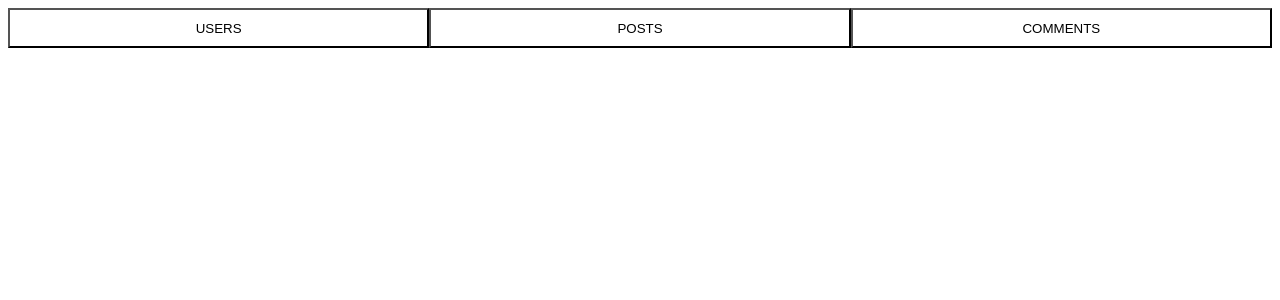
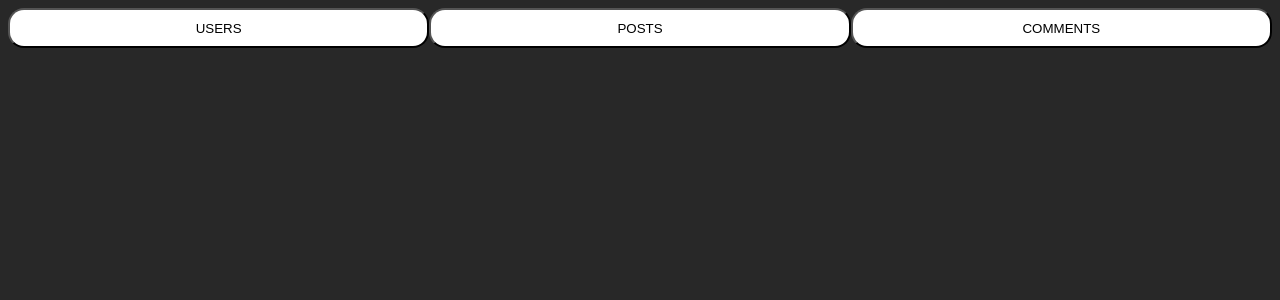
Before and after one commit to nishexe/react-challenge-dave-grey-api, a React (Vite) app: page / in a window 1280 px wide. Shown: the top 300 px of the page. Built offline with nearby package versions, Linux system fonts and the light colour scheme.

Commit message:
added some dark styling to go easy on eyes

```diff
--- a/src/App.css
+++ b/src/App.css
@@ -2,9 +2,19 @@ button {
   cursor: pointer;
   width: 100%;
   height: 40px;
+  border-radius: 16px;
 }
 .buttonsHeader {
   display: flex;
   align-items: center;
   justify-content: center;
 }
+body {
+  background-color: #282828;
+}
+ul {
+  color: white;
+}
+li {
+  padding: 20px;
+}
```
